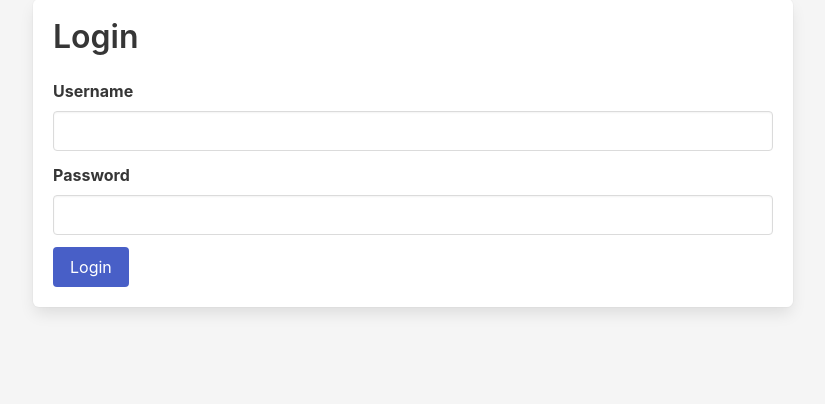
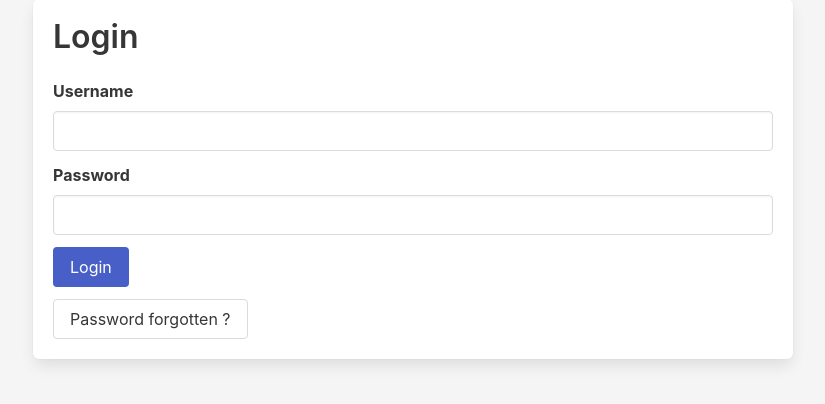
Before and after one commit to martinlehoux/django_bike, a Django app: page /accounts/login/ in a window 1280 px wide. Shown: the part 73-477 px from the top of the page, without its empty margins (227-1052 px from the left). Run offline with Django 3.2, Linux system fonts and the light colour scheme; parts of the project's set-up code (start-up, migrations or seed data) failed here and were passed over; some libraries are stand-ins or nearby versions.

Commit message:
misc - Move login template

```diff
--- a/templates/registration/login.html
+++ b/apps/account/templates/registration/login.html
@@ -4,5 +4,6 @@
 <form method="post" class="box">{% csrf_token %}
   <h1 class="title">Login</h1>
   {% include "form.html" with action="Login" %}
+  <a href="{% url 'password_reset' %}" class="button">Password forgotten ?</a>
 </form>
 {% endblock content %}
```
